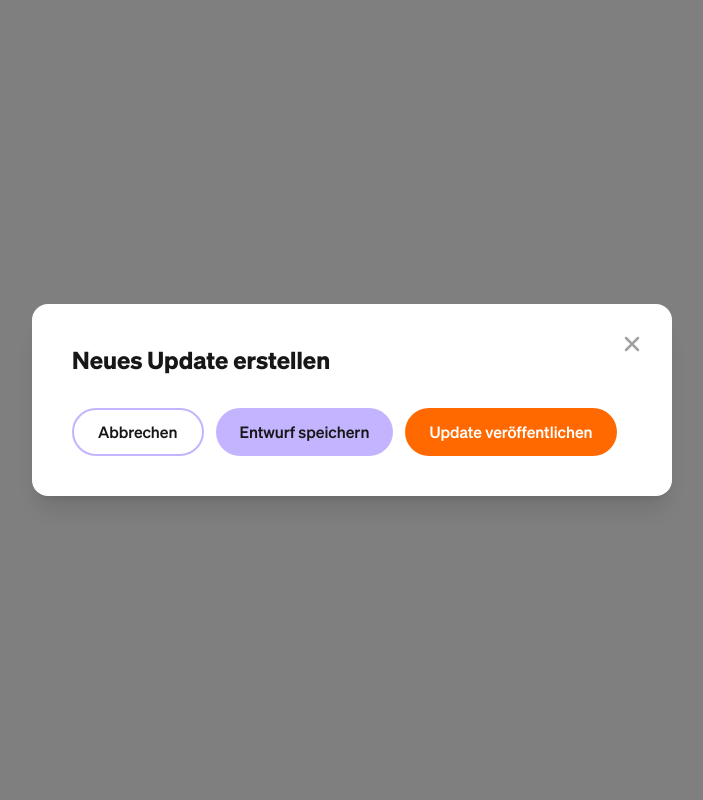
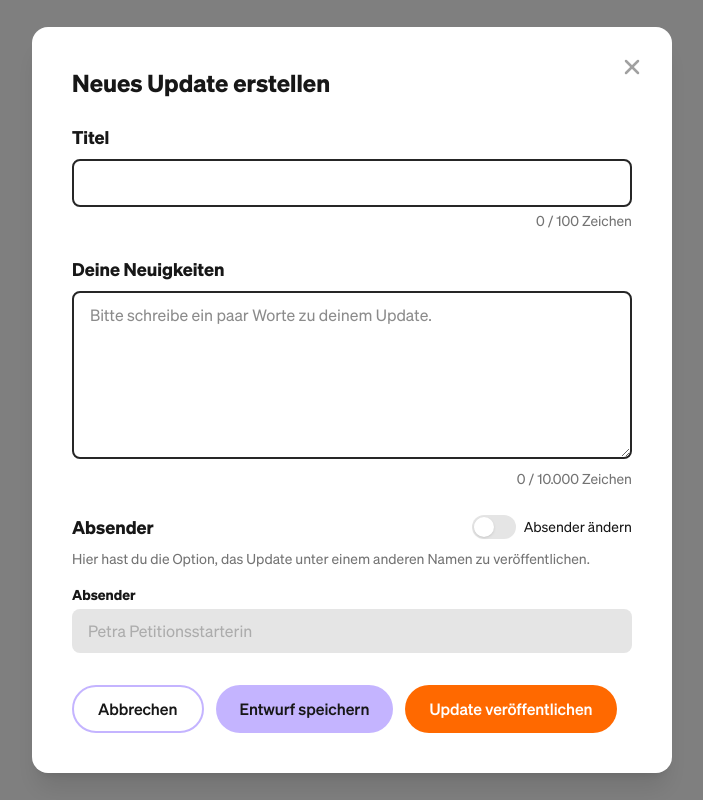
Before and after one commit to bhgordon/innn-it-frontend-developer-test, a Next.js app: page / in a window 1280 px wide. Shown: the whole page, without its empty margins (288-991 px from the left). Built offline with nearby package versions, Linux system fonts and the light colour scheme.

Commit message:
Add form fields with accessible labels, counters, and author toggle

```diff
--- /dev/null
+++ b/src/components/AuthorSection.tsx
@@ -0,0 +1,70 @@
+interface AuthorSectionProps {
+  authorName: string;
+  onAuthorChange: (value: string) => void;
+  isEditable: boolean;
+  onToggle: () => void;
+  authorId: string;
+}
+
+export function AuthorSection({
+  authorName,
+  onAuthorChange,
+  isEditable,
+  onToggle,
+  authorId,
+}: AuthorSectionProps) {
+  return (
+    <div>
+      <div className="flex items-center justify-between">
+        <span className="text-lg font-bold text-neutral-900">Absender</span>
+        <button
+          type="button"
+          role="switch"
+          aria-checked={isEditable}
+          onClick={onToggle}
+          className="flex items-center gap-2 text-sm text-neutral-900"
+        >
+          <span
+            aria-hidden="true"
+            className={`relative inline-flex h-6 w-11 shrink-0 rounded-full transition-colors ${
+              isEditable ? "bg-violet-300" : "bg-neutral-200"
+            }`}
+          >
+            <span
+              className={`mt-0.5 inline-block h-5 w-5 rounded-full bg-white shadow transition-transform ${
+                isEditable ? "translate-x-5" : "translate-x-0.5"
+              }`}
+            />
+          </span>
+          Absender ändern
+        </button>
+      </div>
+
+      <p className="mt-2 text-sm text-neutral-500">
+        Hier hast du die Option, das Update unter einem anderen Namen zu
+        veröffentlichen.
+      </p>
+
+      <label
+        htmlFor={authorId}
+        className="mt-4 block text-sm font-bold text-neutral-900"
+      >
+        Absender
+      </label>
+      <input
+        id={authorId}
+        type="text"
+        value={authorName}
+        onChange={(e) => onAuthorChange(e.target.value)}
+        readOnly={!isEditable}
+        placeholder="Petra Petitionsstarterin"
+        aria-required="true"
+        className={`mt-1 w-full rounded-lg px-4 py-2.5 outline-none transition-colors focus:ring-2 focus:ring-violet-300 ${
+          isEditable
+            ? "border-2 border-neutral-800 bg-white text-neutral-900"
+            : "bg-neutral-200 text-neutral-500"
+        }`}
+      />
+    </div>
+  );
+}
--- /dev/null
+++ b/src/components/ContentField.tsx
@@ -0,0 +1,35 @@
+interface ContentFieldProps {
+  value: string;
+  onChange: (value: string) => void;
+  id: string;
+  counterId: string;
+}
+
+export function ContentField({
+  value,
+  onChange,
+  id,
+  counterId,
+}: ContentFieldProps) {
+  return (
+    <div>
+      <label htmlFor={id} className="block text-lg font-bold text-neutral-900">
+        Deine Neuigkeiten
+      </label>
+      <textarea
+        id={id}
+        value={value}
+        onChange={(e) => onChange(e.target.value.slice(0, 10000))}
+        maxLength={10000}
+        placeholder="Bitte schreibe ein paar Worte zu deinem Update."
+        rows={6}
+        aria-required="true"
+        aria-describedby={counterId}
+        className="mt-2 w-full resize-y rounded-lg border-2 border-neutral-800 px-4 py-2.5 text-neutral-900 outline-none focus:ring-2 focus:ring-violet-300"
+      />
+      <p id={counterId} className="mt-1 text-right text-sm text-neutral-500">
+        {value.length.toLocaleString("de-DE")} / 10.000 Zeichen
+      </p>
+    </div>
+  );
+}
--- /dev/null
+++ b/src/components/TitleField.tsx
@@ -0,0 +1,29 @@
+interface TitleFieldProps {
+  value: string;
+  onChange: (value: string) => void;
+  id: string;
+  counterId: string;
+}
+
+export function TitleField({ value, onChange, id, counterId }: TitleFieldProps) {
+  return (
+    <div>
+      <label htmlFor={id} className="block text-lg font-bold text-neutral-900">
+        Titel
+      </label>
+      <input
+        id={id}
+        type="text"
+        value={value}
+        onChange={(e) => onChange(e.target.value.slice(0, 100))}
+        maxLength={100}
+        aria-required="true"
+        aria-describedby={counterId}
+        className="mt-2 w-full rounded-lg border-2 border-neutral-800 px-4 py-2.5 text-neutral-900 outline-none focus:ring-2 focus:ring-violet-300"
+      />
+      <p id={counterId} className="mt-1 text-right text-sm text-neutral-500">
+        {value.length} / 100 Zeichen
+      </p>
+    </div>
+  );
+}
--- a/src/components/UpdateModal.tsx
+++ b/src/components/UpdateModal.tsx
@@ -1,9 +1,22 @@
 "use client";
 
-import { useId } from "react";
+import { useId, useState } from "react";
+import { TitleField } from "./TitleField";
+import { ContentField } from "./ContentField";
+import { AuthorSection } from "./AuthorSection";
 
 export function UpdateModal() {
   const headingId = useId();
+  const titleId = useId();
+  const titleCounterId = useId();
+  const contentId = useId();
+  const contentCounterId = useId();
+  const authorId = useId();
+
+  const [title, setTitle] = useState("");
+  const [content, setContent] = useState("");
+  const [authorName, setAuthorName] = useState("");
+  const [isAuthorEditable, setIsAuthorEditable] = useState(false);
 
   return (
     <div
@@ -38,6 +51,28 @@ export function UpdateModal() {
       </h2>
 
       <form onSubmit={(e) => e.preventDefault()}>
+        <div className="mt-6 space-y-6">
+          <TitleField
+            value={title}
+            onChange={setTitle}
+            id={titleId}
+            counterId={titleCounterId}
+          />
+          <ContentField
+            value={content}
+            onChange={setContent}
+            id={contentId}
+            counterId={contentCounterId}
+          />
+          <AuthorSection
+            authorName={authorName}
+            onAuthorChange={setAuthorName}
+            isEditable={isAuthorEditable}
+            onToggle={() => setIsAuthorEditable((prev) => !prev)}
+            authorId={authorId}
+          />
+        </div>
+
         <div className="mt-8 flex flex-wrap gap-3">
           <button
             type="button"
```
